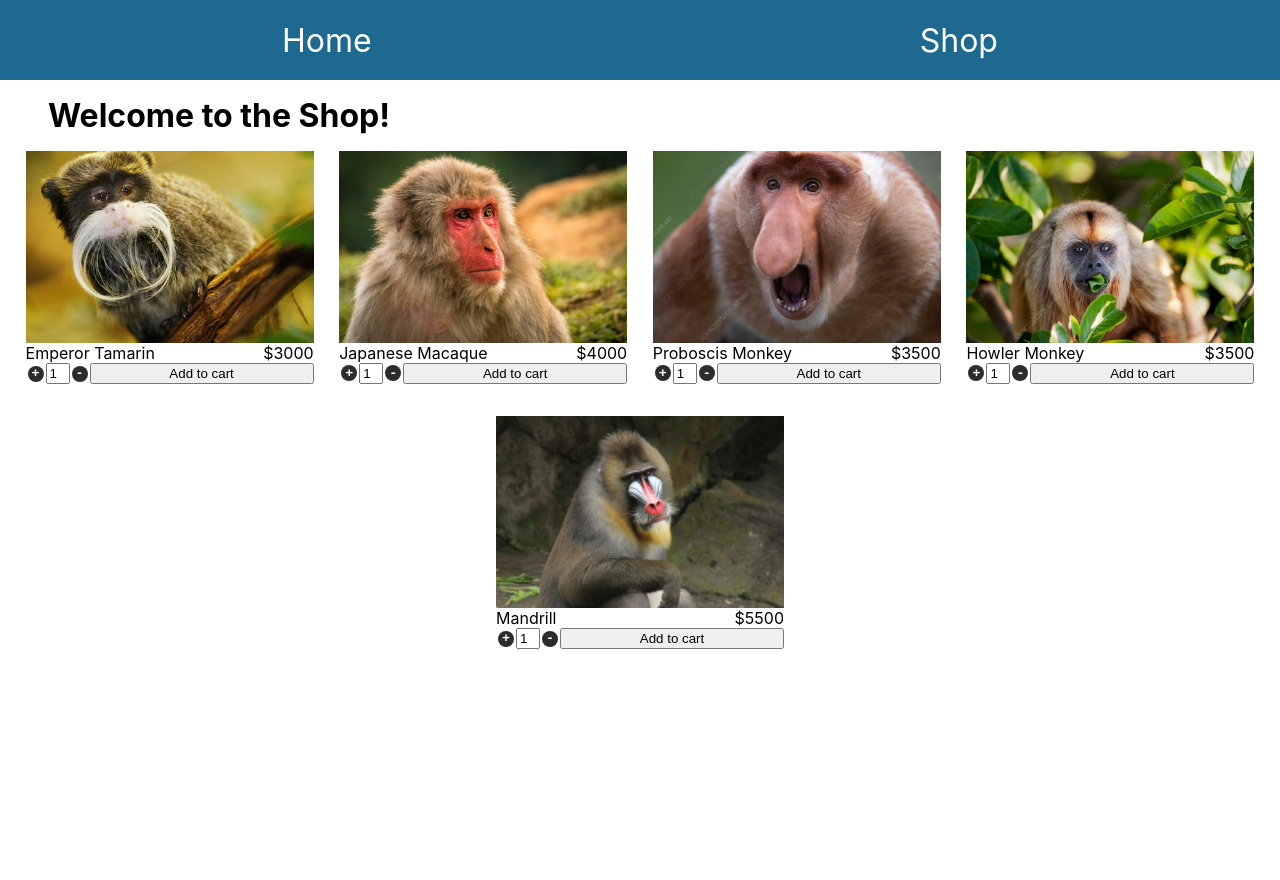
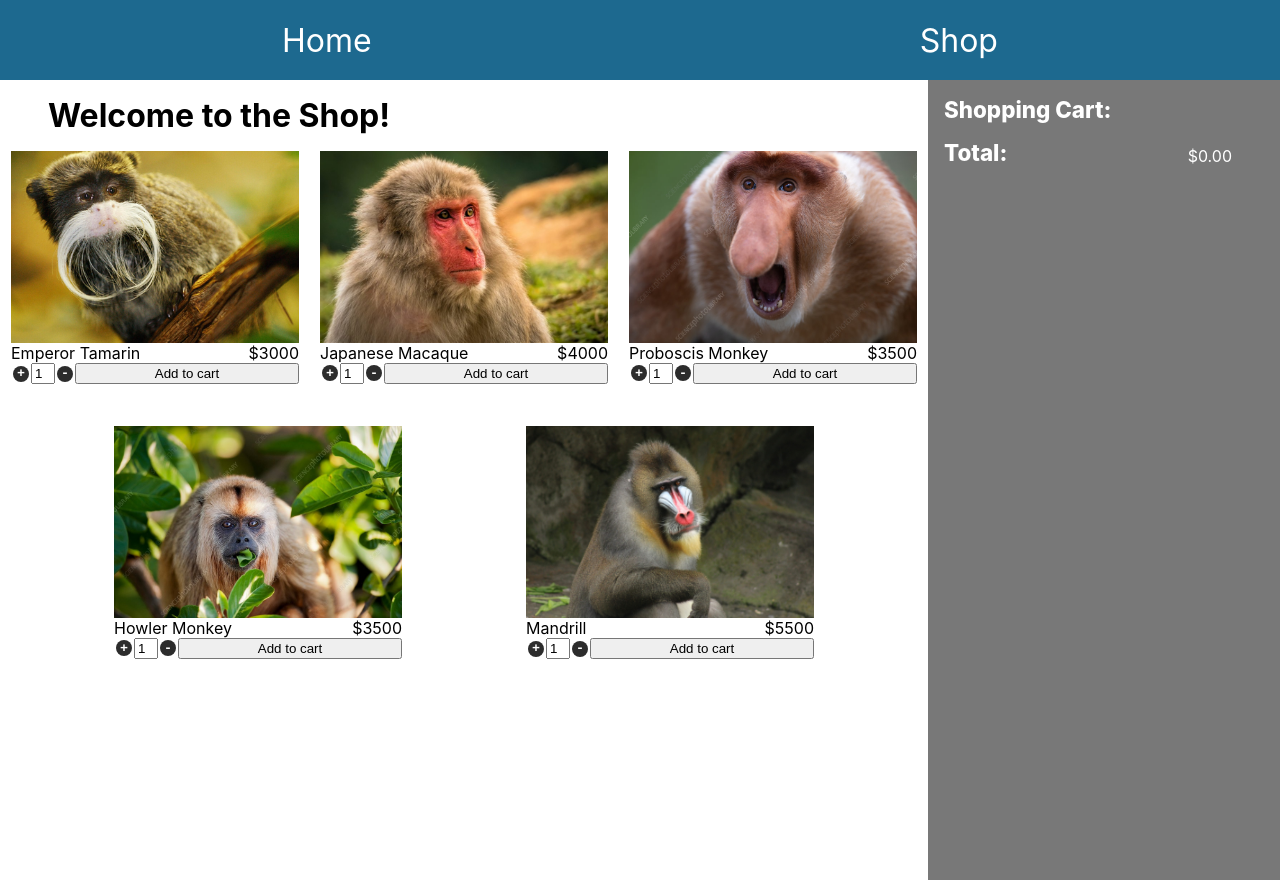
Before and after one commit to nhsegal/shopping-cart, a React (Create React App) app: page /shop in a window 1280 px wide. Before the commit the page ends 800 px from the top, so only its background shows below. Built offline with nearby package versions, Linux system fonts and the light colour scheme.

Commit message:
Add cart display

```diff
--- a/src/components/App.js
+++ b/src/components/App.js
@@ -33,7 +33,7 @@
       setCart(updatedCart)
     }
     else {
-      setCart([...cart, {name: newItemName, price: newItemPrice, quantity: parseInt(newItemQuantity,10 )   }])
+      setCart([...cart, {name: newItemName, price: parseInt(newItemPrice,10), quantity: parseInt(newItemQuantity,10 )   }])
     }
    console.log(cart)
   }
@@ -44,7 +44,7 @@
       <Routes>
         <Route path="/"  element={<Home />} />
         <Route path="/shop"
-          element={<Shop merch = {merch} addItemToCart = {addItemToCart}/>} />
+          element={<Shop merch = {merch} addItemToCart = {addItemToCart} cart ={cart}/>} />
       </Routes>
     </BrowserRouter>
   );
--- /dev/null
+++ b/src/components/Cart.css
@@ -0,0 +1,37 @@
+.cart{
+  position: sticky;
+  background: rgb(120,120,120);
+  color: white;
+  top: 0px;
+  right: 0px;
+  width: 25%;
+  height: 100vh;
+  float: right;
+  padding: 0rem 1rem;
+}
+
+.title {
+  font-weight: 800;
+  font-size: 1.4rem;
+  padding-top: 1rem;
+}
+
+.itm {
+  margin-left: 1rem;
+  display: flex;
+}
+
+.qty {
+  margin-left: 1rem;
+  margin-right: 1rem;
+}
+
+.subtotal,.total-amt {
+  margin-right: 2rem;
+    margin-left: auto;
+}
+
+.total {
+  display: flex;
+  align-items: flex-end;
+}
--- /dev/null
+++ b/src/components/Cart.js
@@ -0,0 +1,39 @@
+import React from 'react';
+import './Cart.css';
+
+const Cart = (props) => {
+
+  const formatter = new Intl.NumberFormat('en-US', {
+    style: 'currency',
+    currency: 'USD',
+  })
+  let total = 0;
+  if (props.cart.length > 0){
+    total =props.cart.reduce(
+      ((a,b)=>(a.price*a.quantity+b.price*b.quantity)), {price: 0, quantity: 0}
+    )
+
+  }
+
+
+  return (
+   <div className='cart'>
+    <div className='title'>Shopping Cart:</div>
+
+     {props.cart.map( (itm) => (
+      <div className='itm'>
+        <div className='qty'>{itm.quantity}</div>
+        <div> {itm.name}</div>
+        <div className='subtotal' key={itm.name} > {formatter.format(itm.price*itm.quantity)}</div>
+      </div>
+    ) )}
+
+    <div className='total'>
+      <div className='title'> Total: </div> <div className='total-amt'>{
+     formatter.format(total)
+        }</div>
+    </div>
+   </div>
+  )
+}
+export default Cart;
--- a/src/components/Shop.css
+++ b/src/components/Shop.css
@@ -2,6 +2,7 @@
   display: flex;
   flex-wrap: wrap;
   justify-content: space-evenly;
+  gap: 10px;
 }
 
 h1{
--- a/src/components/Shop.js
+++ b/src/components/Shop.js
@@ -1,11 +1,13 @@
 
 import "./Shop.css";
 import Item from "./Item";
+import Cart from "./Cart";
 
 const Shop = (props) => {
   const merch = props.merch;
 
   return (<>
+   <Cart cart = {props.cart}/>
   <h1>Welcome to the Shop!</h1>
   <div className="deck">
    {merch.map((entry) => (
@@ -19,6 +21,7 @@
     />
     ))}
   </div>
+
   </>
   );
 };
```
